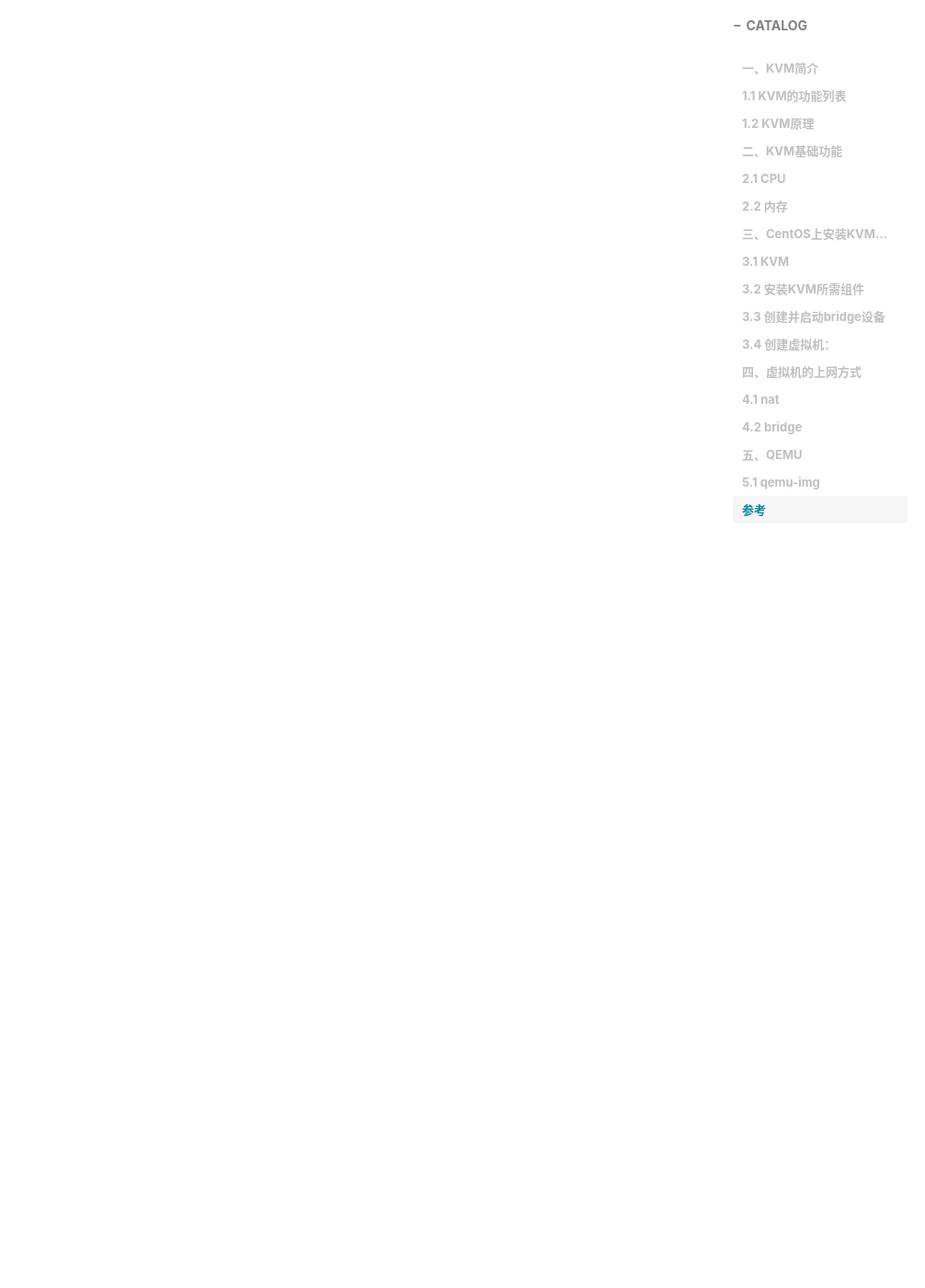
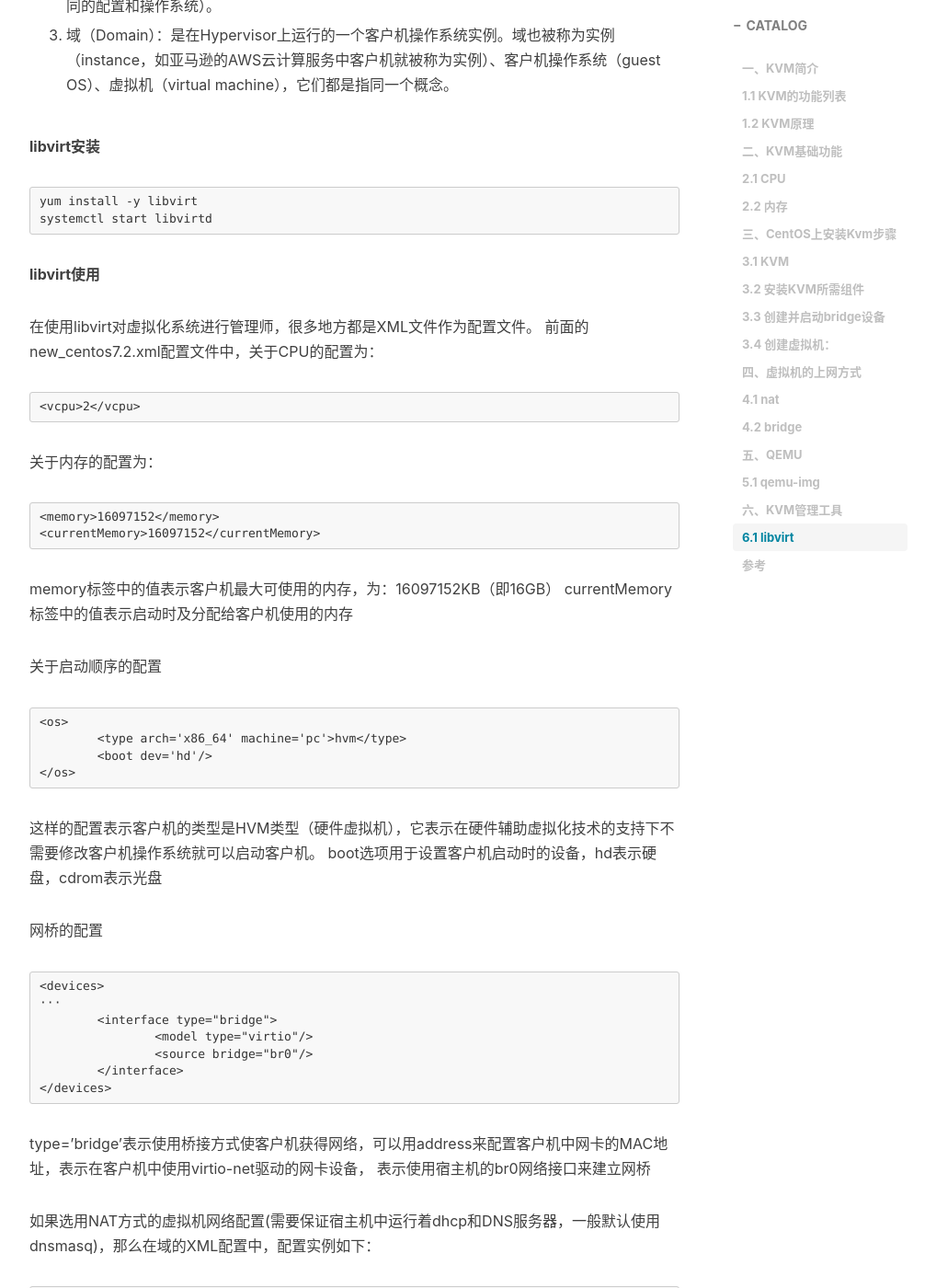
Before and after one commit to eatpotato/eatpotato.github.io, a Jekyll site: the page built from _posts/2017-03-24-principle-and-implementation-of-KVM.md, in a window 1280 px wide and 1400 px high, scrolled down 12903 px. Shown: the whole window at 92% size, without its empty margins (233-1239 px from the left). Built offline with Jekyll 4.4.1, drawn with Linux system fonts in a browser that asks for light colours; nearby versions of some CDN libraries; comment, search, counter and statistics services are not loaded; some of the changed text lies outside the part shown.

Commit message:
update my blog

````diff
--- a/_posts/2017-03-24-principle-and-implementation-of-KVM.md
+++ b/_posts/2017-03-24-principle-and-implementation-of-KVM.md
@@ -32,7 +32,7 @@
 
 ### 1.2 KVM原理
 
-KVM 本身不执行任何模拟，需要用户空间应用程序 QEMU 通过 /dev/kvm 接口设置一个客户机虚拟服务器的地址空间，向它提供模拟的 I/O，KVM 模块实现处理器的虚拟化和内存虚拟化。在硬件虚拟化技术的支持下，内核的 KVM 模块与 QEMU 的设备模拟协同工作，构成一套和物理计算机系统完全一致的虚拟化计算机软硬件系统。
+KVM 本身不执行任何模拟，需要用户空间应用程序 QEMU 通过 /dev/kvm 接口设置一个客户机虚拟服务器的地址空间，向它提供模拟的 I/O，KVM 模块主要功能是初始化CPU硬件，打开虚拟化模式，然后将虚客户机运行在虚拟机模式下，并对虚拟客户机的运行提供一定的支持。在硬件虚拟化技术的支持下，内核的 KVM 模块与 QEMU 的设备模拟协同工作，构成一套和物理计算机系统完全一致的虚拟化计算机软硬件系统。
 
 ![](/img/kvm/kvm-principle.png)
 
@@ -82,7 +82,7 @@
 
 
 
-## 三、CentOS上安装KVM功能模块步骤
+## 三、CentOS上安装Kvm步骤
 
 ### 3.1 KVM
 
@@ -93,6 +93,7 @@
 * 检查BIOS，确保BIOS里开启VT选项
 
 ### 3.2 安装KVM所需组件
+除了3.1的KVM内核模块外，在用户空间需要QEMU来模拟CPU和设备模型以及用于启动客户机进程，这样才有一个完整的KVM运行环境。而qemu-kvm是为了针对KVM专门做了修改和优化的QEMU分支。
 
 ```
 yum install seabios  qemu-kvm virt-manager libvirt -y
@@ -106,6 +107,27 @@
 
 
 ### 3.3 创建并启动bridge设备
+
+安装需要的RPM包
+
+```
+yum install -y bridge-utils tuned
+```
+
+查看tun模块是否加载：
+
+```
+[root@server-31 ~]# lsmod | grep tun
+tun                    27141  12 vhost_net
+```
+
+检查/dev/net/tun的权限，需要让当前用户拥有可读写的权限
+
+```
+[root@server-31 ~]# ll /dev/net/tun
+crw-rw-rw- 1 root root 10, 200 Mar 10 08:33 /dev/net/tun
+```
+
 创建/etc/sysconfig/network-scripts/ifcfg-br0
 
 ```
@@ -336,7 +358,7 @@
 
 ### 4.2 bridge
 
-虚拟网桥（Virtual Bridge）：设置好后客户机与互联网，客户机与主机之间都可以通信，试用于需要多个公网IP的环境。
+网桥（bridge）模式可以让客户机和宿主机共享一个物理网络设备连接网络，客户机有自己的独立IP地址，可以直接连接与宿主机一模一样的网络，客户机可以访问外部网络，外部网络也可以直接访问客户机。
 
 Bridge方式即虚拟网桥的网络连接方式，是客户机和子网里面的机器能够互相通信。可以使虚拟机成为网络中具有独立IP的主机。
 
@@ -350,6 +372,7 @@
 网络配置可以同时存在nat和Bridge.
 
 ## 五、QEMU
+Qemu本身并不是KVM的一部分，其自身就是一个著名的开源虚拟机软件。与KVM不同，QEMU虚拟机是一个纯软件的实现，所以性能低下。但是，其优点是在支持QEMU本身编译运行的平台上就可以实现虚拟机的功能。
 
 ### 5.1 qemu-img
 
@@ -382,6 +405,98 @@
 
 ```
 
+## 六、KVM管理工具
+### 6.1 libvirt
+
+libvirt 是为了更方便地管理平台虚拟化技术而设计的开放源代码的应用程序接口、守护进程和管理工具，他不仅提供了对虚拟化客户机的管理，也提供了对虚拟化网络和存储的管理。
+
+libvirt中涉及几个重要的概念，解释如下：
+
+1. 节点（Node）：一个物理机器，上面可能运行着多个虚拟客户机。Hypervisor和Domain都运行在Node之上。
+
+2. Hypervisor：也称虚拟机监控器（VMM），如KVM、Xen、VMware、Hyper-V等，是虚拟化中的一个底层软件层，它可以虚拟化一个节点让其运行多个虚拟客户机（不同客户机可能有不同的配置和操作系统）。
+
+3. 域（Domain）：是在Hypervisor上运行的一个客户机操作系统实例。域也被称为实例（instance，如亚马逊的AWS云计算服务中客户机就被称为实例）、客户机操作系统（guest OS）、虚拟机（virtual machine），它们都是指同一个概念。
+
+**libvirt安装**
+
+```
+yum install -y libvirt
+systemctl start libvirtd
+```
+
+**libvirt使用**
+
+在使用libvirt对虚拟化系统进行管理师，很多地方都是XML文件作为配置文件。
+前面的new_centos7.2.xml配置文件中，关于CPU的配置为：
+
+```
+<vcpu>2</vcpu>
+```
+
+关于内存的配置为：
+
+```
+<memory>16097152</memory>
+<currentMemory>16097152</currentMemory>
+```
+memory标签中的值表示客户机最大可使用的内存，为：16097152KB（即16GB）
+currentMemory标签中的值表示启动时及分配给客户机使用的内存
+
+关于启动顺序的配置
+
+```
+<os>
+	<type arch='x86_64' machine='pc'>hvm</type>
+	<boot dev='hd'/>
+</os>
+```
+
+这样的配置表示客户机的类型是HVM类型（硬件虚拟机），它表示在硬件辅助虚拟化技术的支持下不需要修改客户机操作系统就可以启动客户机。
+boot选项用于设置客户机启动时的设备，hd表示硬盘，cdrom表示光盘
+
+网桥的配置
+
+```
+<devices>
+···
+	<interface type="bridge">
+		<model type="virtio"/>
+		<source bridge="br0"/>
+	</interface>
+</devices>
+```
+
+type='bridge'表示使用桥接方式使客户机获得网络，可以用address来配置客户机中网卡的MAC地址，<model type="virtio"/>表示在客户机中使用virtio-net驱动的网卡设备，<source bridge='br0'> 表示使用宿主机的br0网络接口来建立网桥
+
+如果选用NAT方式的虚拟机网络配置(需要保证宿主机中运行着dhcp和DNS服务器，一般默认使用dnsmasq)，那么在域的XML配置中，配置实例如下：
+
+```
+<devices>
+···
+	<interface type="network">
+		<source netwokr="default"/>
+	</interface>
+</devices>
+```
+
+存储的配置
+
+```
+<devices>
+···
+	<disk type='file' device='disk'>
+	<driver name='qemu' type='qcow2'/>
+	<source file='/var/new_centos7.2.qcow2'/>
+	<target dev='vda' bus='virtio'/>
+	</disk>
+</devices>
+```
+
+上面的配置表示，使用qcow2格式的centos7.2镜像文件作为客户机的磁盘，其在客户机中使用virtio总线，设备名称为/dev/vda
+
+
+
 ## 参考
 [世民谈云计算](http://www.cnblogs.com/sammyliu/p/4543110.html)
 [KVM虚拟化技术实战与原理解析](https://read.douban.com/ebook/10181845/)
````
